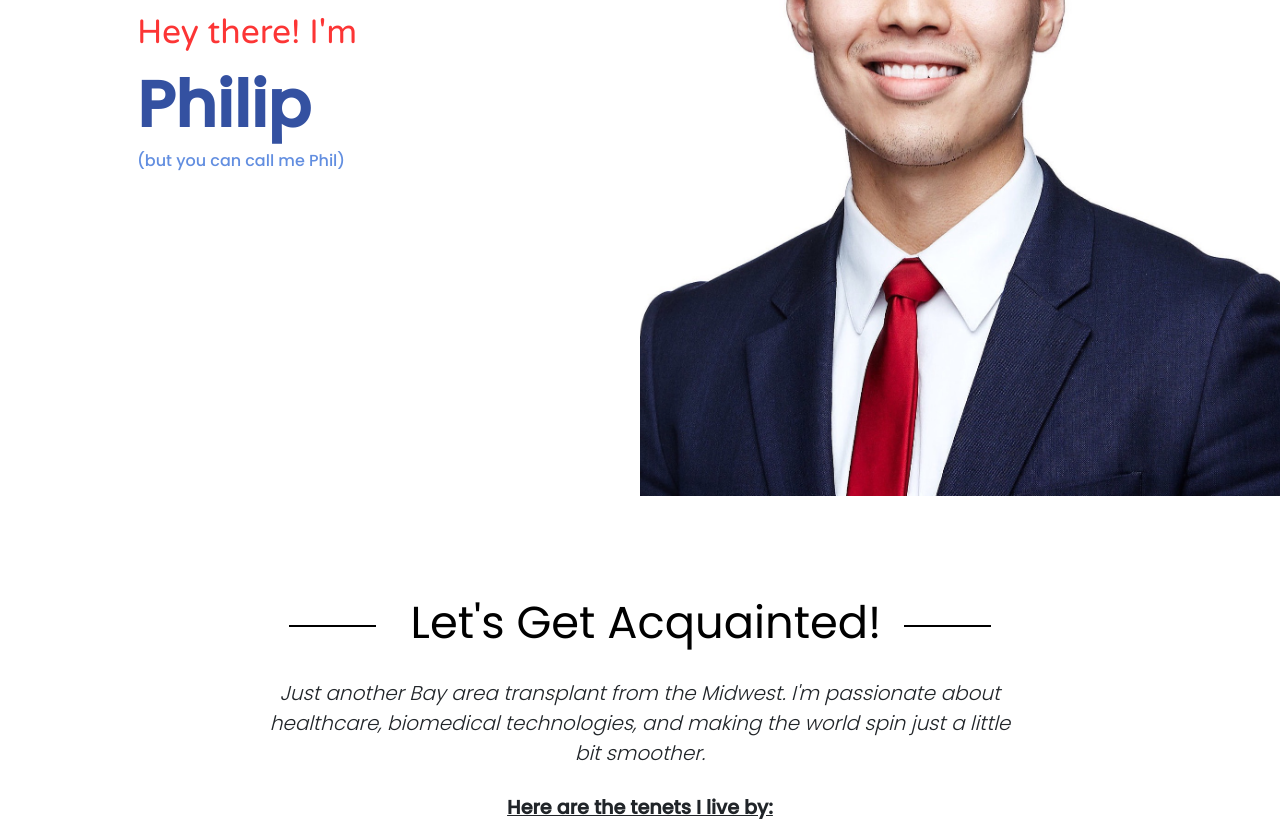
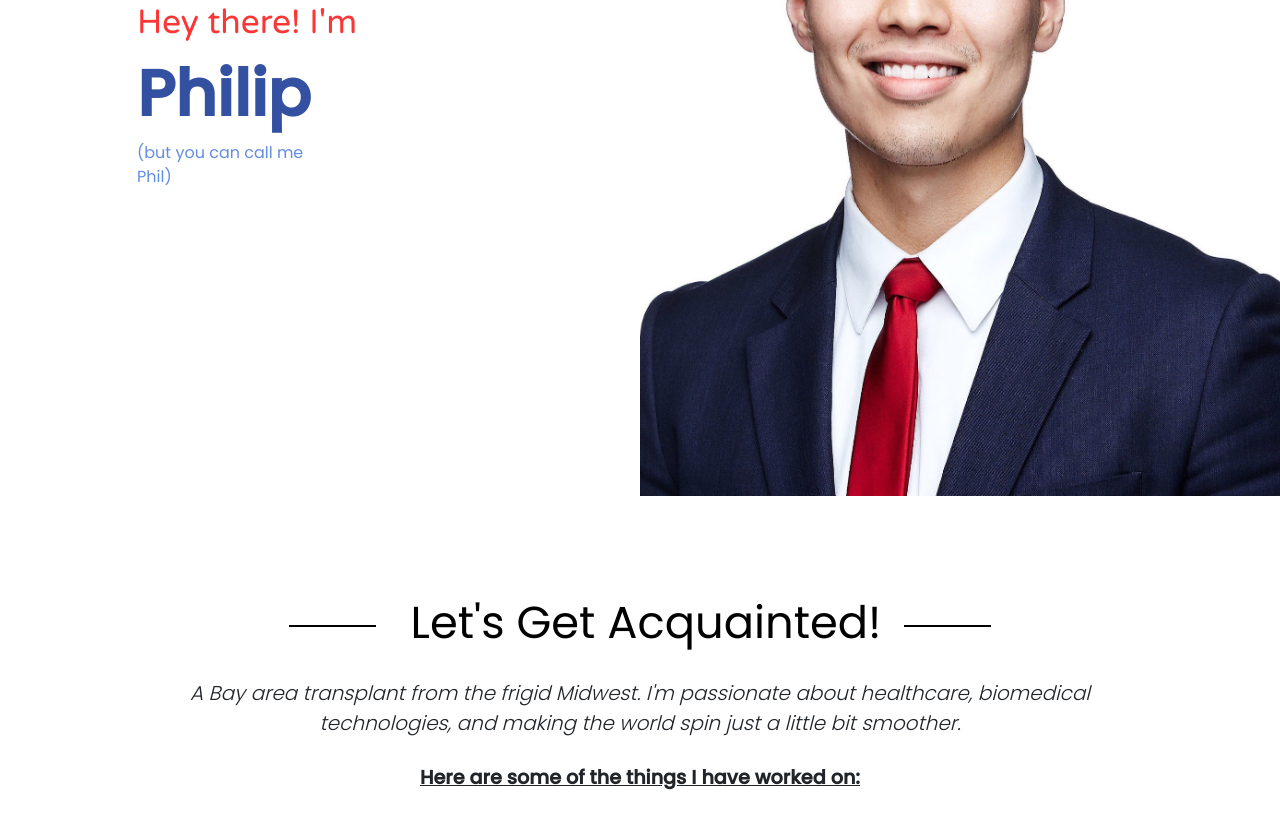
Before and after one commit to phlleebme/phlleebme.github.io, a plain HTML site: page index.html in a window 1280 px wide. Shown: the part 304-1140 px from the top of the page. Drawn offline with nearby package versions, Linux system fonts and the light colour scheme; a script that the page names is missing.

Commit message:
trying to update scroll text

```diff
--- a/index.css
+++ b/index.css
@@ -121,6 +121,33 @@ html {
   color: #007BFF;
 }
 
+/* #divtoshowhide {
+  text-align: left;
+  padding-left: 20%;
+  color: rgba(67, 120, 218, 0.836);
+  font-size: 1.0rem;
+  display: block;
+} */
+
+.BeforeScroll
+{
+  text-align: left;
+  padding-left: 20%;
+  color: rgba(67, 120, 218, 0.836);
+  font-size: 1.0rem;
+  display: block;
+  display: none;
+}
+
+.AfterScroll
+{
+  text-align: left;
+  padding-left: 20%;
+  color: rgba(67, 120, 218, 0.836);
+  font-size: 1.0rem;
+  display: block;
+  display: block;
+}
 
 /* END 1) FRONTPAGE */
 
@@ -146,8 +173,8 @@ html {
 }
 
 #descriptionofme {
-  margin-left: 20%;
-  margin-right: 20%;
+  margin-left: 10%;
+  margin-right: 10%;
 }
 
 #bioPage p {
--- a/index.html
+++ b/index.html
@@ -69,7 +69,8 @@
                 <div class="d-none d-lg-block col-6 align-self-center" id="headingText">
                         <h3>Hey there! I'm</h3>
                         <h1>Philip</h1>
-                        <h5>(but you can call me Phil)</h5>
+                        <!-- <h5>(but you can call me Phil)</h5> -->
+                        <div id = "divToShowHide" class = "BeforeScroll d-none d-lg-block col-6 align-self-center">(but you can call me Phil)</div>
                 </div>
                 <div class="d-none d-lg-block col-6" id="fp2">
                 </div>
@@ -86,6 +87,22 @@
 <!-- 2) BIO Updating this to the summary page of things I have worked on -->
     <section class="container-fluid" id="bioPage">
         <h1> Let's Get Acquainted!</h1>
+            <p class="lead" id="descriptionofme"><em>A Bay area transplant from the frigid Midwest. I'm passionate about healthcare, biomedical technologies, and making the world spin just a little bit smoother.</em></p>
+            <p id="bioTenets">Here are some of the things I have worked on:</p>
+                    <div class="container" style="text-align: center;" id="bioList">
+                        <div style="display: inline-block; text-align: left;" id="bioInside">
+                            <p><span style="color:rgb(233, 62, 62);font-weight:650">1.</span><span style="color:rgb(255, 255, 255)">__</span>Life’s happiness and good fortune are always better shared<br></p>
+                            <p><span style="color:rgb(252, 53, 53);font-weight:650">2.</span><span style="color:rgb(255, 255, 255)">__</span>You will never find joy chasing someone else's dreams, no matter how great it is<br></p>
+                            <p><span style="color:rgb(252, 53, 53);font-weight:650">3.</span><span style="color:rgb(255, 255, 255)">__</span>Be kind, compassionate, empathetic and loyal - it will change the life of those around you<br></p>
+                            <p><span style="color:rgb(252, 53, 53);font-weight:650">4.</span><span style="color:rgb(255, 255, 255)">__</span>Know the difference between optimizing and cutting corners, and always optimize if possible<br></p>
+                            <p><span style="color:rgb(252, 53, 53);font-weight:650">5.</span><span style="color:rgb(255, 255, 255)">__</span>Life is a journey, not a destination. Don't forget to enjoy the process, even the rough patches<br></p>
+                            <p><span style="color:rgb(252, 53, 53);font-weight:650">6.</span><span style="color:rgb(255, 255, 255)">__</span>It's crucial to celebrate accomplishments. It's equally important to always stay hungry<br></p>
+                            <p id="lastBio"><span style="color:rgb(252, 53, 53);font-weight:650">7.</span><span style="color:rgb(255, 255, 255)">__</span>There are no shortcut to developing good habits, only consistency through repetition</p>
+                    </div>
+    </section>
+
+    <!-- <section class="container-fluid" id="bioPage">
+        <h1> Let's Get Acquainted!</h1>
             <p class="lead" id="descriptionofme"><em>Just another Bay area transplant from the Midwest. I'm passionate about healthcare, biomedical technologies, and making the world spin just a little bit smoother.</em></p>
             <p id="bioTenets">Here are the tenets I live by:</p>
                     <div class="container" style="text-align: center;" id="bioList">
@@ -98,7 +115,8 @@
                             <p><span style="color:rgb(252, 53, 53);font-weight:650">6.</span><span style="color:rgb(255, 255, 255)">__</span>It's crucial to celebrate accomplishments. It's equally important to always stay hungry<br></p>
                             <p id="lastBio"><span style="color:rgb(252, 53, 53);font-weight:650">7.</span><span style="color:rgb(255, 255, 255)">__</span>There are no shortcut to developing good habits, only consistency through repetition</p>
                     </div>
-    </section>
+    </section> -->
+
 
 <!-- END of 2) BIO PAGE -->
 
@@ -562,6 +580,33 @@ if ($(this).text() == "Show More") {
 
 </script>
 
+<!--include these script in head section or wherever you want-->
+
+<script src="http://ajax.googleapis.com/ajax/libs/jqueryui/1.10.1/jquery-ui.min.js" type="text/javascript"></script>
+
+<script type = "text/javascript">
+$(document).ready(function(){
+  //Take your div into one js variable
+  var div = $("#divToShowHide");
+  //Take the current position (vertical position from top) of your div in the variable
+  var pos = div.position();
+  //Now when scroll event trigger do following
+  $(window).scroll(function () {
+   var windowpos = $(window).scrollTop();
+   //Now if you scroll more than 100 pixels vertically change the class to AfterScroll
+   // I am taking 100px scroll, you can take whatever you need
+   if (windowpos >= (pos.top - 100)) {
+     div.addClass("AfterScroll");
+   }
+   //If scroll is less than 100px, remove the class AfterScroll so that your content will be hidden again
+   else {
+     s.removeClass("AfterScroll");
+   }
+   //Note: If you want the content should be shown always once you scroll and do not want to hide it again when go to top agian, no need to write the else part
+ });
+});
+</script>
+
 
 </body>
 
```
